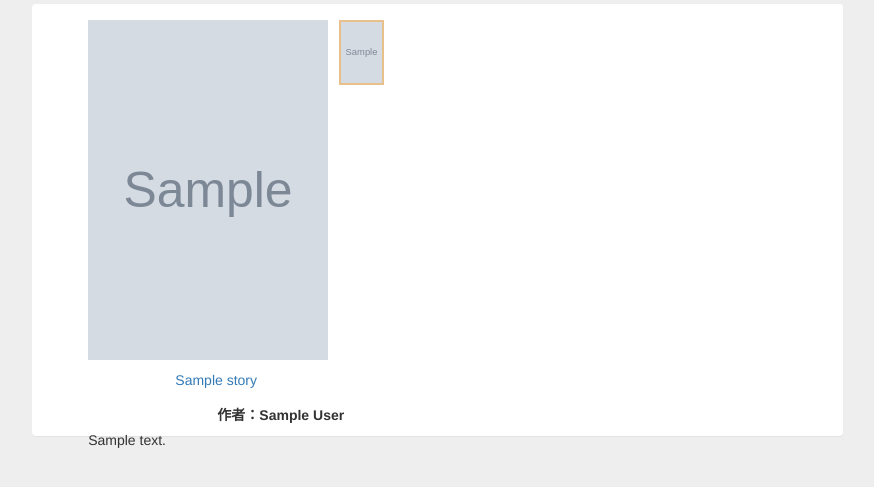
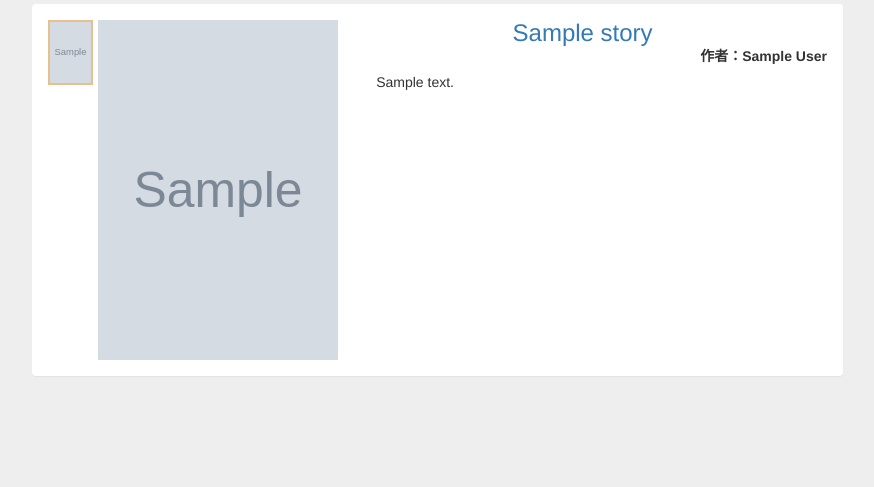
Before and after one commit to thu0ng91/dmm, a CodeIgniter app: page /database/ in a window 1280 px wide. Shown: the part 51-538 px from the top of the page, without its empty margins (198-1072 px from the left). Run offline with CodeIgniter, Linux system fonts and the light colour scheme; data comes from the database, SQL or seed files in the repository; tables that the repository leaves empty hold one stand-in row (values such as "Sample post"); grey boxes marked "Sample" are stand-in pictures.

Commit message:
Update custom.css

```diff
--- a/theme/css/custom.css
+++ b/theme/css/custom.css
@@ -168,15 +168,13 @@
 
 .fleft{float:left}
 .slideshow ul {list-style: none;}
-.slideshow{width:296px; height:400px; position:relative}
-.slideshow .slide-con{height:441px; overflow:hidden}
-.slideshow .slide-con li{height:441px; display:none}
-.slideshow .slide-con .pic{display:block; width:240px; height:340px}
-.slideshow .slide-con .pic img{width:240px; height:340px}
-.slideshow .slide-con h3{height:30px; line-height:30px; margin-top:5px; text-align:center; font-size:14px; overflow:hidden}
-.slideshow .slide-con p{height:66px; line-height:22px; text-indent:2em; overflow:hidden}
-.slideshow .slide-con p a{color:#666}
-.slideshow .slide-tab{position:absolute; right:-40px; top:-5px}
+.slideshow{height:340px; position:relative}
+.slideshow .slide-con{height:340px; overflow:hidden;margin:  0 0 0 50px;padding-left: 0px;}
+.slideshow .slide-con li{height:340px; display:none}
+.slideshow .slide-con .pic{display:block; width:240px; height:340px;float: left}
+.slideshow .slide-con h3{ text-align:center; overflow:hidden;margin: 0px;}
+.slideshow .slide-con .desc{height:306px;margin-left: 250px; line-height:22px; text-indent:2em; overflow:hidden}
+.slideshow .slide-tab {position:absolute; left:0px; top:-5px;margin-left: 0px;padding-left: 0px;}
 .slideshow .slide-tab li{width:45px; height:64px; margin-top:5px; position:relative}
 .slideshow .slide-tab li img{width:45px; height:64px}
 .slideshow .slide-tab li span{width:45px; height:65px; border:2px solid #E7C08B; position:absolute; left:0; top:0; display:none}
```
